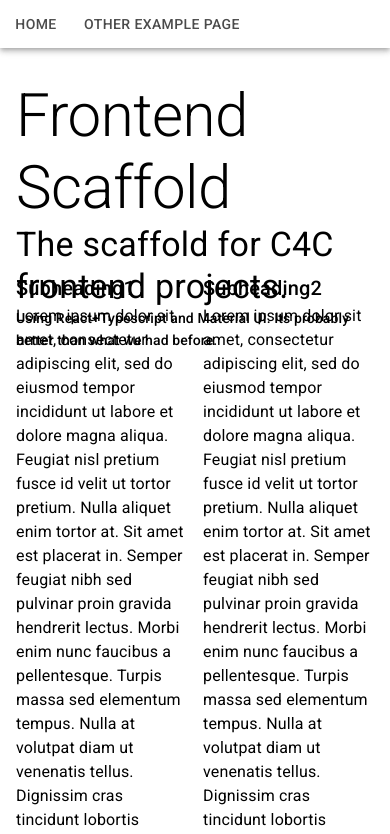
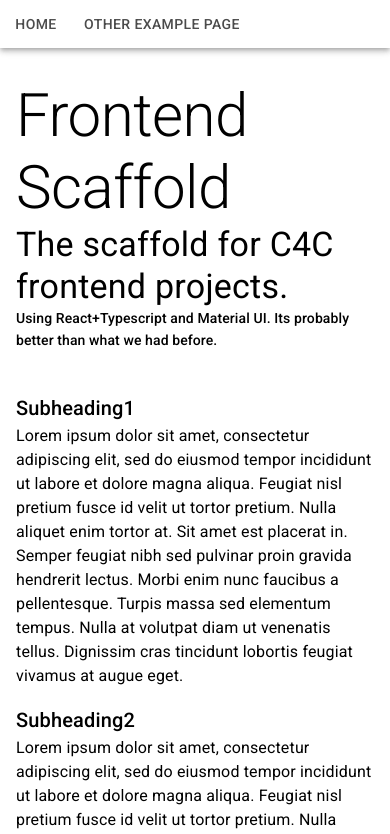
Before and after one commit to Code-4-Community/lucys-love-bus-frontend, a React (Create React App) app: page / in a window 390 px wide. Shown: the top 834 px of the page. Built offline with nearby package versions, Linux system fonts and the light colour scheme.

Commit message:
responsive fix

```diff
--- a/src/components/Home.tsx
+++ b/src/components/Home.tsx
@@ -10,7 +10,7 @@
         <meta name='description' content='Description for the Home page' />
       </Helmet>
       <Box my={4}>
-        <Box height='12em'>
+        <Box mb={5}>
           <Typography variant='h2'>Frontend Scaffold</Typography>
           <Typography variant='h4'>
             The scaffold for C4C frontend projects.
@@ -28,7 +28,7 @@
           alignItems='center'
           spacing={2}
         >
-          <Grid item xs>
+          <Grid item sm>
             <Typography variant='h6'>Subheading1</Typography>
             <Typography variant='body1'>
               Lorem ipsum dolor sit amet, consectetur adipiscing elit, sed do
@@ -41,7 +41,7 @@
               lobortis feugiat vivamus at augue eget.{' '}
             </Typography>
           </Grid>
-          <Grid item xs>
+          <Grid item sm>
             <Typography variant='h6'>Subheading2</Typography>
             <Typography variant='body1'>
               Lorem ipsum dolor sit amet, consectetur adipiscing elit, sed do
@@ -54,7 +54,7 @@
               lobortis feugiat vivamus at augue eget.{' '}
             </Typography>{' '}
           </Grid>
-          <Grid item xs>
+          <Grid item sm>
             <Typography variant='h6'>Subheading3</Typography>
             <Typography variant='body1'>
               Lorem ipsum dolor sit amet, consectetur adipiscing elit, sed do
```
